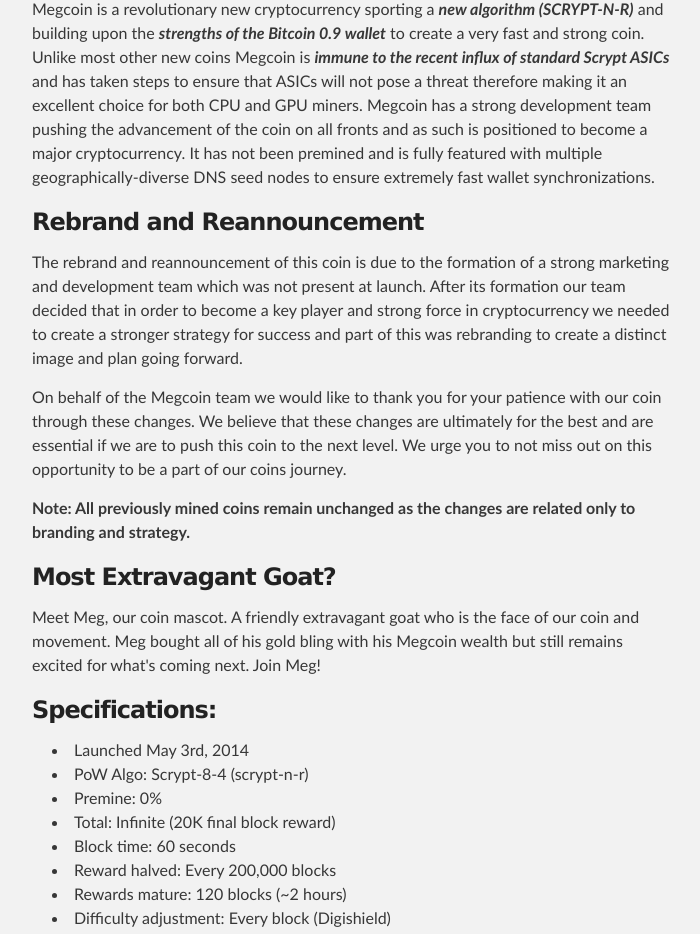
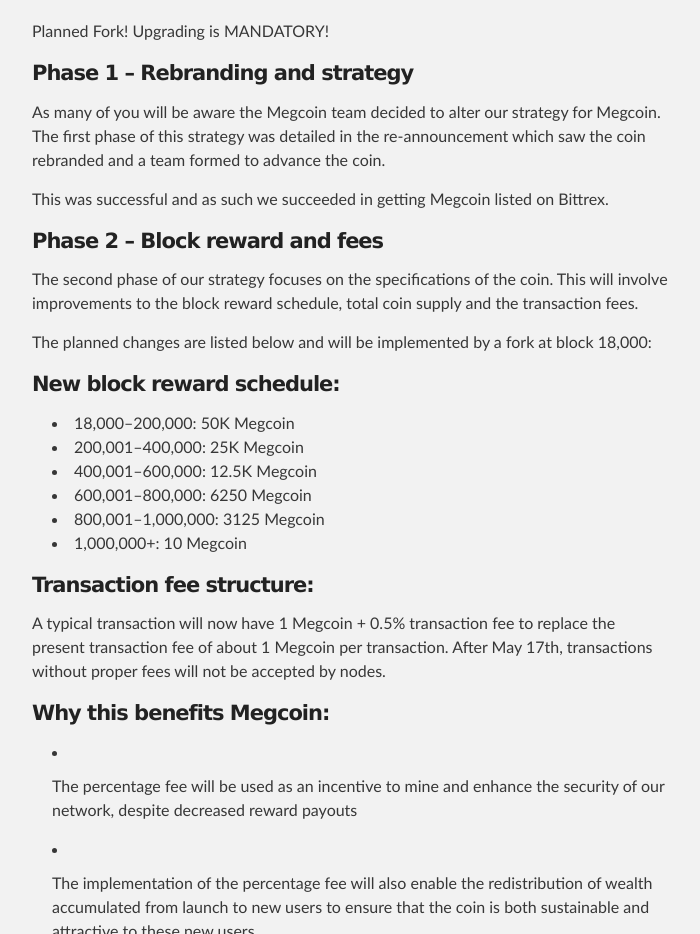
Before and after one commit to megcoin/megcoin.github.io, a plain HTML site: page index.html in a window 1280 px wide. Shown: the part 692-1626 px from the top of the page, without its empty margins (288-988 px from the left). Drawn offline with Linux system fonts and the light colour scheme.

Commit message:
Replace master branch with page content via GitHub

```diff
--- a/index.html
+++ b/index.html
@@ -32,6 +32,51 @@
 </h2>
 
 <p><img src="http://i.imgur.com/TZhpOLN.png" alt="img"></p>
+
+<h2>
+<a name="planned-fork" class="anchor" href="#planned-fork"><span class="octicon octicon-link"></span></a>Planned Fork!</h2>
+
+<p>Planned Fork! Upgrading is MANDATORY!</p>
+
+<h4>
+<a name="phase-1--rebranding-and-strategy" class="anchor" href="#phase-1--rebranding-and-strategy"><span class="octicon octicon-link"></span></a>Phase 1 – Rebranding and strategy</h4>
+
+<p>As many of you will be aware the Megcoin team decided to alter our strategy for Megcoin. The first phase of this strategy was detailed in the re-announcement which saw the coin rebranded and a team formed to advance the coin.</p>
+
+<p>This was successful and as such we succeeded in getting Megcoin listed on Bittrex. </p>
+
+<h4>
+<a name="phase-2--block-reward-and-fees" class="anchor" href="#phase-2--block-reward-and-fees"><span class="octicon octicon-link"></span></a>Phase 2 – Block reward and fees</h4>
+
+<p>The second phase of our strategy focuses on the specifications of the coin. This will involve improvements to the block reward schedule, total coin supply and the transaction fees. </p>
+
+<p>The planned changes are listed below and will be implemented by a fork at block 18,000:</p>
+
+<h4>
+<a name="new-block-reward-schedule" class="anchor" href="#new-block-reward-schedule"><span class="octicon octicon-link"></span></a>New block reward schedule:</h4>
+
+<ul>
+<li>18,000–200,000: 50K Megcoin</li>
+<li>200,001–400,000: 25K Megcoin</li>
+<li>400,001–600,000: 12.5K Megcoin</li>
+<li>600,001–800,000: 6250 Megcoin</li>
+<li>800,001–1,000,000: 3125 Megcoin</li>
+<li>1,000,000+: 10 Megcoin</li>
+</ul><h4>
+<a name="transaction-fee-structure" class="anchor" href="#transaction-fee-structure"><span class="octicon octicon-link"></span></a>Transaction fee structure:</h4>
+
+<p>A typical transaction will now have 1 Megcoin + 0.5% transaction fee to replace the present transaction fee of about 1 Megcoin per transaction. After May 17th, transactions without proper fees will not be accepted by nodes.</p>
+
+<h4>
+<a name="why-this-benefits-megcoin" class="anchor" href="#why-this-benefits-megcoin"><span class="octicon octicon-link"></span></a>Why this benefits Megcoin:</h4>
+
+<ul>
+<li><p>The percentage fee will be used as an incentive to mine and enhance the security of our network, despite decreased reward payouts</p></li>
+<li><p>The implementation of the percentage fee will also enable the redistribution of wealth accumulated from launch to new users to ensure that the coin is both sustainable and attractive to these new users. </p></li>
+</ul><h4>
+<a name="these-changes-will-take-effect-after-block-18000-and-upgrade-is-mandatory" class="anchor" href="#these-changes-will-take-effect-after-block-18000-and-upgrade-is-mandatory"><span class="octicon octicon-link"></span></a>These changes will take effect after block 18,000 and upgrade is MANDATORY</h4>
+
+<p>Updated wallets are listed below</p>
 
 <h3>
 <a name="about" class="anchor" href="#about"><span class="octicon octicon-link"></span></a>About</h3>
@@ -91,7 +136,7 @@
 <a name="wallet-download" class="anchor" href="#wallet-download"><span class="octicon octicon-link"></span></a>Wallet download</h3>
 
 <ul>
-<li><a href="http://earlz.net/static/megcoin1.0win32.zip">Windows Wallet (32bit)</a></li>
+<li><a href="http://earlz.net/static/megcoin1.1win32.zip">Windows Wallet (32bit)</a></li>
 <li>Mac OSX wallet coming soon.</li>
 <li>Linux wallet coming soon.</li>
 </ul><p>The source code is available on <a href="https://github.com/Megcoin/megcoin">github</a> for self-compilation and review. </p>
```
Also changed, not shown: params.json (+1 -1 lines).
